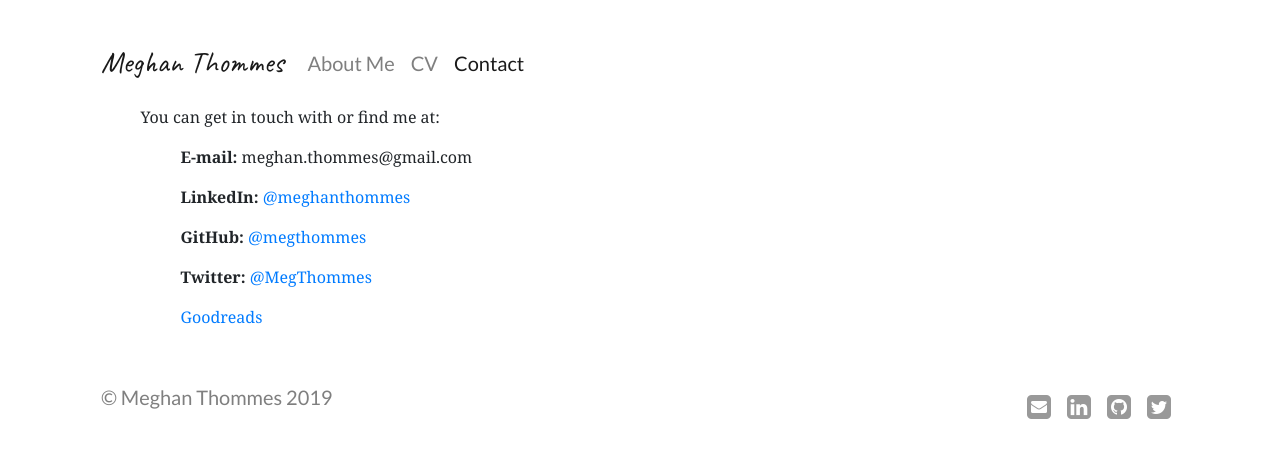
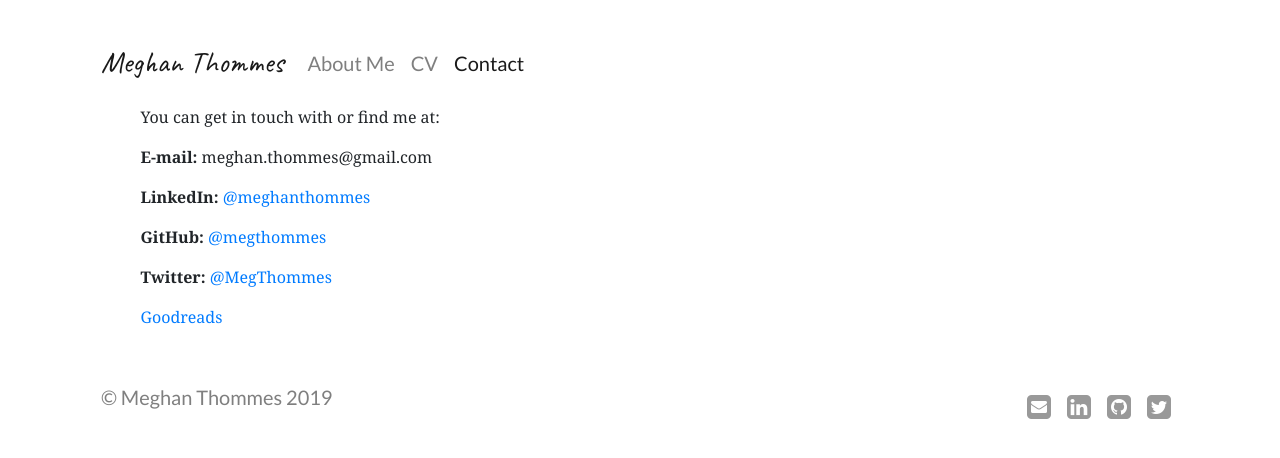
Before and after one commit to megthommes/megthommes.github.io, a Jekyll site: the page built from contact/index.html, in a window 1280 px wide. Shown: the top 458 px of the page. Built offline with Jekyll 4.4.1, drawn with Linux system fonts in a browser that asks for light colours; some web fonts are replaced.

Commit message:
Update style.css

```diff
--- a/css/style.css
+++ b/css/style.css
@@ -60,8 +60,9 @@ blockquote p {
     width: 90%;
     margin: 0 auto;
 }
-.contact li {
+.contact ul, li {
     list-style: none;
+    padding: 0;
     margin: 0;
 }
 
@@ -70,7 +71,10 @@ blockquote p {
     width: 90%;
     margin: 0 auto;
 }
-.about li { padding: 0; }
+.about ul, li {
+    padding: 0;
+    margin: 0;
+}
 
 .contact, .cv, .about, .error { margin-bottom: 30px; }
 
```
